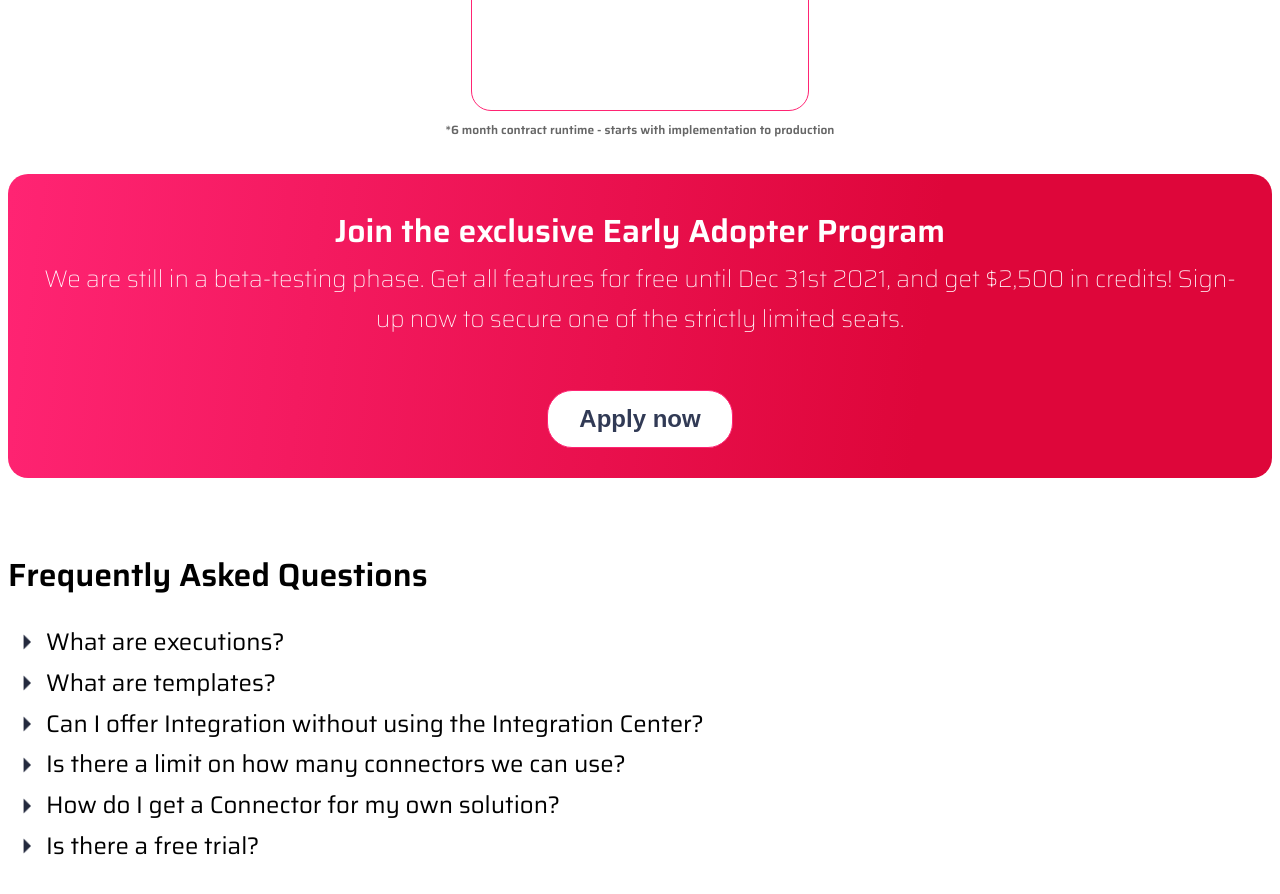
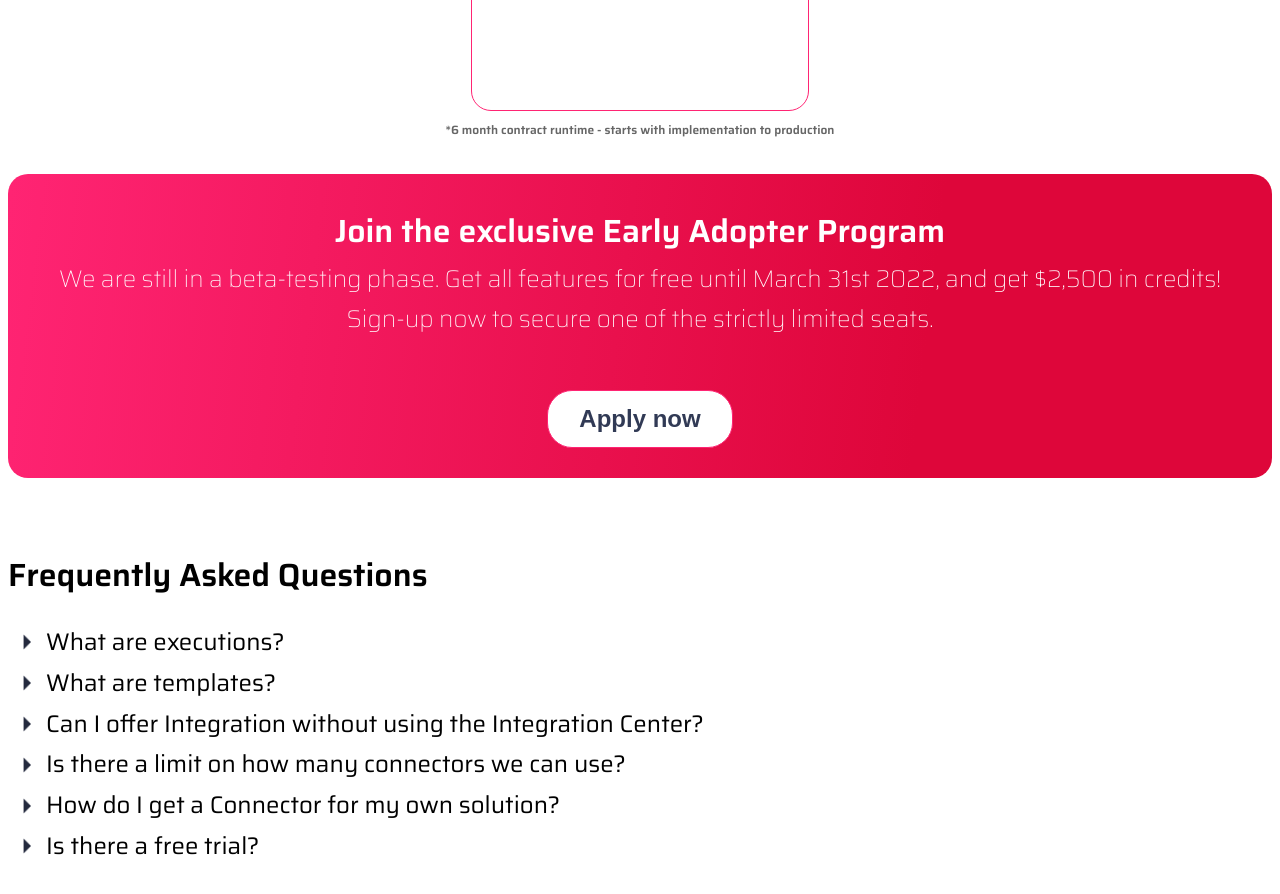
Before and after one commit to CloudEcosystemDev/Platform-Website, a Jekyll site: the page built from index.html, in a window 1280 px wide and 900 px high, scrolled down 6272 px. Shown: the top 894 px of the window. Built offline with Jekyll 4.4.1, drawn with Linux system fonts in a browser that asks for light colours; comment, search, counter and statistics services are not loaded.

Commit message:
Update index.html

```diff
--- a/index.html
+++ b/index.html
@@ -320,7 +320,7 @@ layout: default
   <div class="radiant-small-container">
     <div class="cont-header">Join the exclusive Early Adopter Program</div>
     <div class="cont-subheader">
-      We are still in a beta-testing phase. Get all features for free until Dec 31st 2021, and get $2,500 in credits!
+      We are still in a beta-testing phase. Get all features for free until March 31st 2022, and get $2,500 in credits!
       Sign-up now to secure one of the strictly limited seats.
     </div>
     <div>
```
